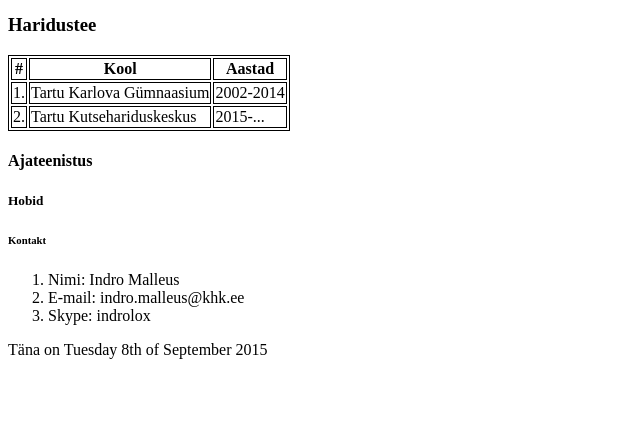
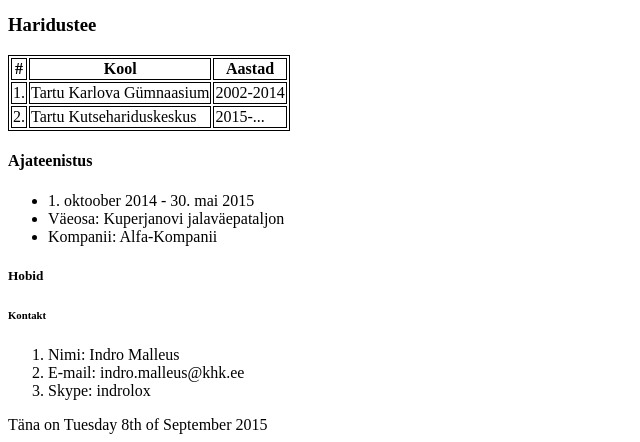
Before and after one commit to theindro/projectx, a PHP site: page / in a window 1280 px wide; the page is wider, and only the part inside the window is pictured. Shown: the part 557-999 px from the top of that part, without its empty margins (0-640 px from the left). Before the commit the page ends 916 px from the top of that part, so only its background shows below. Run offline with PHP 8.4, Linux system fonts and the light colour scheme.

Commit message:
1420586-102883458 h4 tekst

```diff
--- a/index.php
+++ b/index.php
@@ -47,6 +47,11 @@
     </tr>
 </table>
 <h4>Ajateenistus</h4>
+<ul>
+    <li>1. oktoober 2014 - 30. mai 2015</li>
+    <li>Väeosa: Kuperjanovi jalaväepataljon</li>
+    <li>Kompanii: Alfa-Kompanii</li>
+</ul>
 <h5>Hobid</h5>
 <h6>Kontakt</h6>
 <ol>
```
